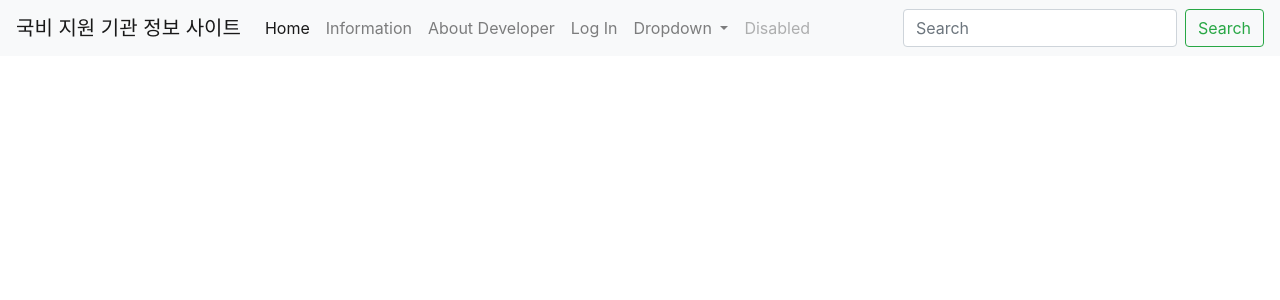
After one commit to jwhero12/Startup_Project, a Django app: template blog/templates/blog/navbar.html in a window 1280 px wide. The commit adds this page. Shown: the top 300 px of the page. Run offline with Django 3.2, Linux system fonts and the light colour scheme; the template is opened without the code that fills it, so the values that code supplies are empty; some libraries are stand-ins or nearby versions.

Commit message:
내비게이션 바와 푸터 모듈화 하기

```diff
--- /dev/null
+++ b/blog/templates/blog/footer.html
@@ -0,0 +1,4 @@
+<!-- Footer-->
+        <footer class="py-5 bg-dark">
+            <div class="container"><p class="m-0 text-center text-white">Copyright &copy; Your Website 2021</p></div>
+        </footer>
--- /dev/null
+++ b/blog/templates/blog/navbar.html
@@ -0,0 +1,80 @@
+<!DOCTYPE html>
+{% load static %}
+<html lang="ko">
+    <head>
+        <title>{% block head_title %}국비 지원 기관 정보{% endblock %}</title>
+        <link rel="stylesheet" href="{% static 'blog/bootstrap/bootstrap.min.css'%}" media="screen">
+        <script src="https://kit.fontawesome.com/07abad4d01.js" crossorigin="anonymous"></script>
+    </head>
+<body>
+<nav class="navbar navbar-expand-lg navbar-light bg-light">
+        <a class="navbar-brand" href="/">국비 지원 기관 정보 사이트</a>
+        <button class="navbar-toggler" type="button" data-toggle="collapse" data-target="#navbarSupportedContent" aria-controls="navbarSupportedContent" aria-expanded="false" aria-label="Toggle navigation">
+            <span class="navbar-toggler-icon"></span>
+        </button>
+        <div class="collapse navbar-collapse" id="navbarSupportedContent">
+            <ul class="navbar-nav mr-auto">
+                <li class="nav-item active">
+                    <a class="nav-link" href="/">Home</a>
+                </li>
+                <li class="nav-item">
+                    <a class="nav-link" href="/blog/">Information</a>
+                </li>
+                <li class="nav-item">
+                    <a class="nav-link" href="/about_developer/">About Developer</a>
+                </li>
+                <li class="nav-item">
+                    <a class="nav-link" href="#" data-toggle="modal" data-target="#loginModal">Log In</a>
+                </li>
+                <li class="nav-item dropdown">
+                    <a class="nav-link dropdown-toggle" href="#" id="navbarDropdown" role="button" data-toggle="dropdown" aria-haspopup="true" aria-expanded="false">
+                        Dropdown
+                    </a>
+                    <div class="dropdown-menu" aria-labelledby="navbarDropdown">
+                        <a class="dropdown-item" href="#">Action</a>
+                        <a class="dropdown-item" href="#">Another action</a>
+                        <div class="dropdown-divider"></div>
+                        <a class="dropdown-item" href="#">Something else here</a>
+                    </div>
+                </li>
+                <li class="nav-item">
+                    <a class="nav-link disabled" href="#" tabindex="-1" aria-disabled="true">Disabled</a>
+                </li>
+            </ul>
+            <form class="form-inline my-2 my-lg-0">
+                <input class="form-control mr-sm-2" type="search" placeholder="Search" aria-label="Search">
+                <button class="btn btn-outline-success my-2 my-sm-0" type="submit">Search</button>
+            </form>
+        </div>
+    </nav>
+
+<!-- Modal -->
+<div class="modal fade" id="loginModal" tabindex="-1" aria-labelledby="logInModalLabel" aria-hidden="true">
+  <div class="modal-dialog">
+    <div class="modal-content">
+      <div class="modal-header">
+        <h5 class="modal-title" id="loginModalLabel"><i class="fas fa-sign-in-alt"></i>&nbsp; Log In</h5>
+        <button type="button" class="close" data-dismiss="modal" aria-label="Close">
+          <span aria-hidden="true">&times;</span>
+        </button>
+      </div>
+      <div class="modal-body">
+        <div class="row">
+            <div class="col-md-6">
+                <button type="button" class="btn btn-outline-dark btn-block btn-sm"><i class="fab fa-google"></i>&nbsp;&nbsp; Log in with Google</button>
+                <button type="button" class="btn btn-outline-dark btn-block btn-sm"><i class="far fa-envelope"></i>&nbsp;&nbsp; Log in with E-mail</button>
+            </div>
+            <div class="col-md-6">
+                <button type="button" class="btn btn-outline-dark btn-block btn-sm"><i class="far fa-envelope"></i>&nbsp;&nbsp; Sign up with E-mail</button>
+            </div>
+        </div>
+      </div>
+      <div class="modal-footer">
+        <button type="button" class="btn btn-secondary" data-dismiss="modal">Close</button>
+        <button type="button" class="btn btn-primary">Save changes</button>
+      </div>
+    </div>
+  </div>
+</div>
+</body>
+</html>
```
Also changed, not shown: blog/templates/blog/base.html (+2 -73 lines), blog/tests.py (+19 -6 lines).
